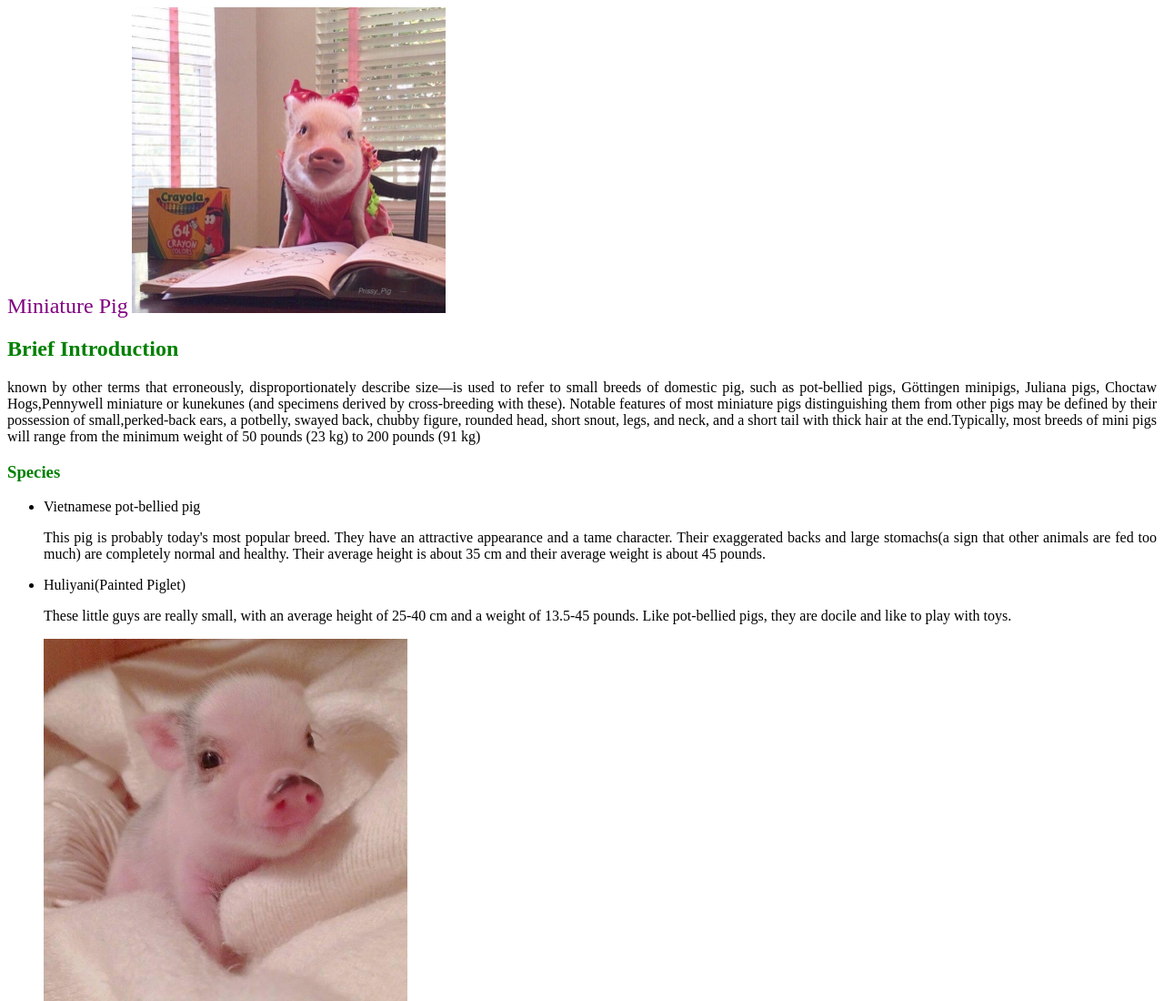
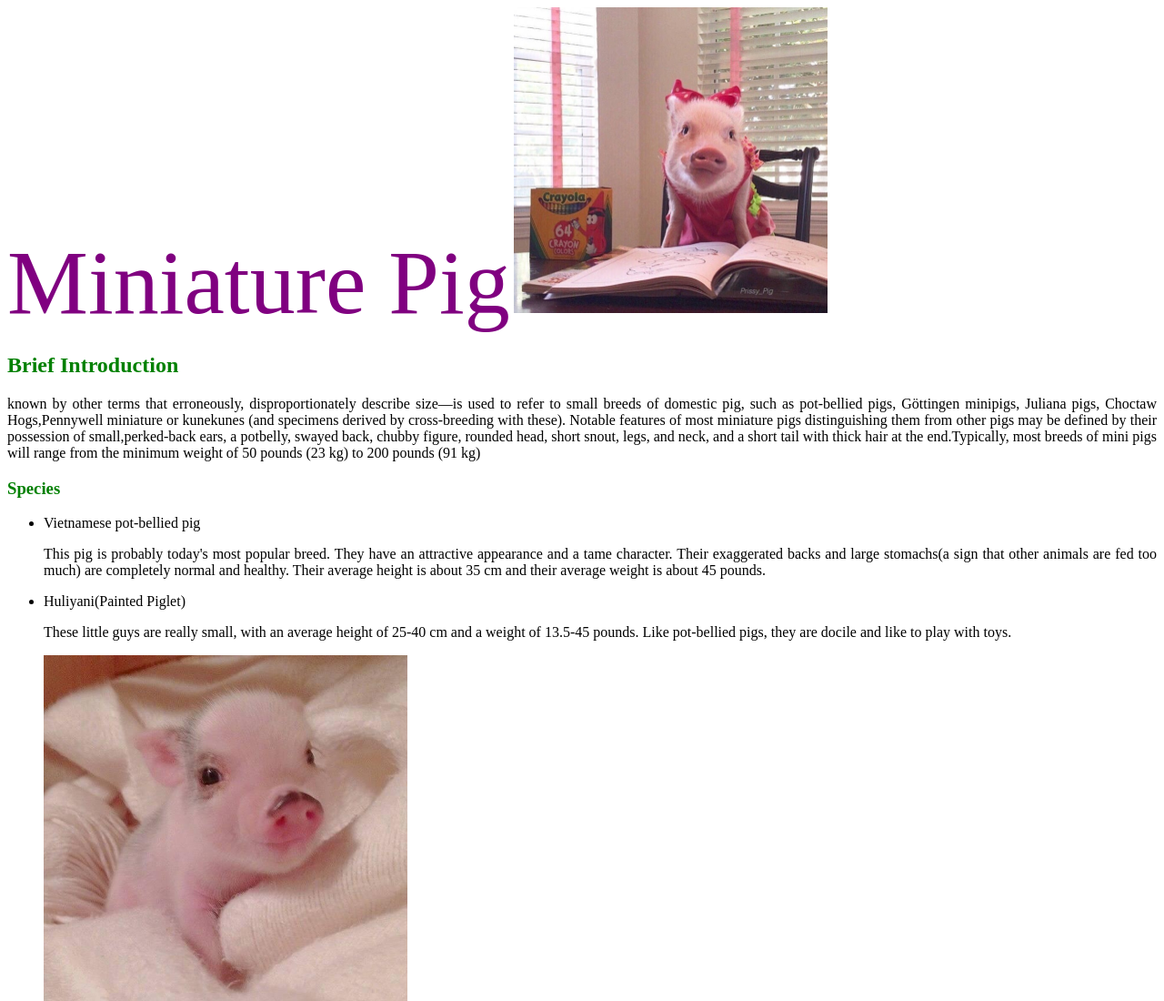
Before and after one commit to Guozhuyilin/home, a plain HTML site: page m.html in a window 1280 px wide. Shown: the top 1100 px of the page at 91% size. Drawn offline with Linux system fonts and the light colour scheme.

Commit message:
Update basic5.css

```diff
--- a/basic5.css
+++ b/basic5.css
@@ -30,5 +30,5 @@ h4
 .a
 {
 	color: purple;
-	font-size:150%;
+	font-size:100px;
 }
```
